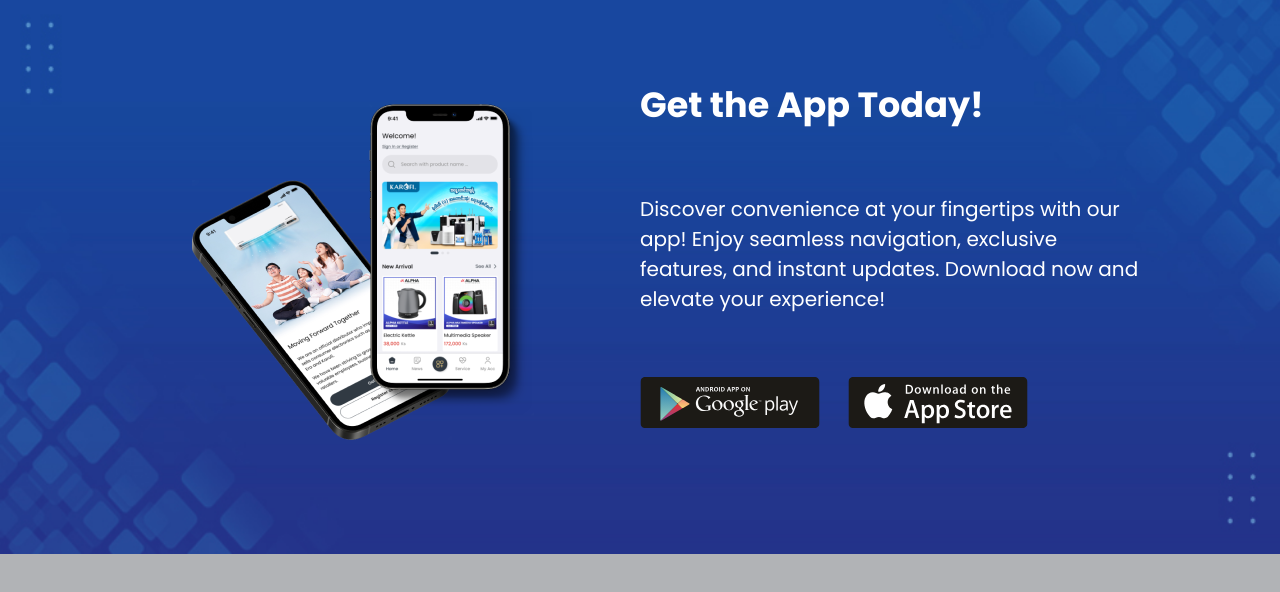
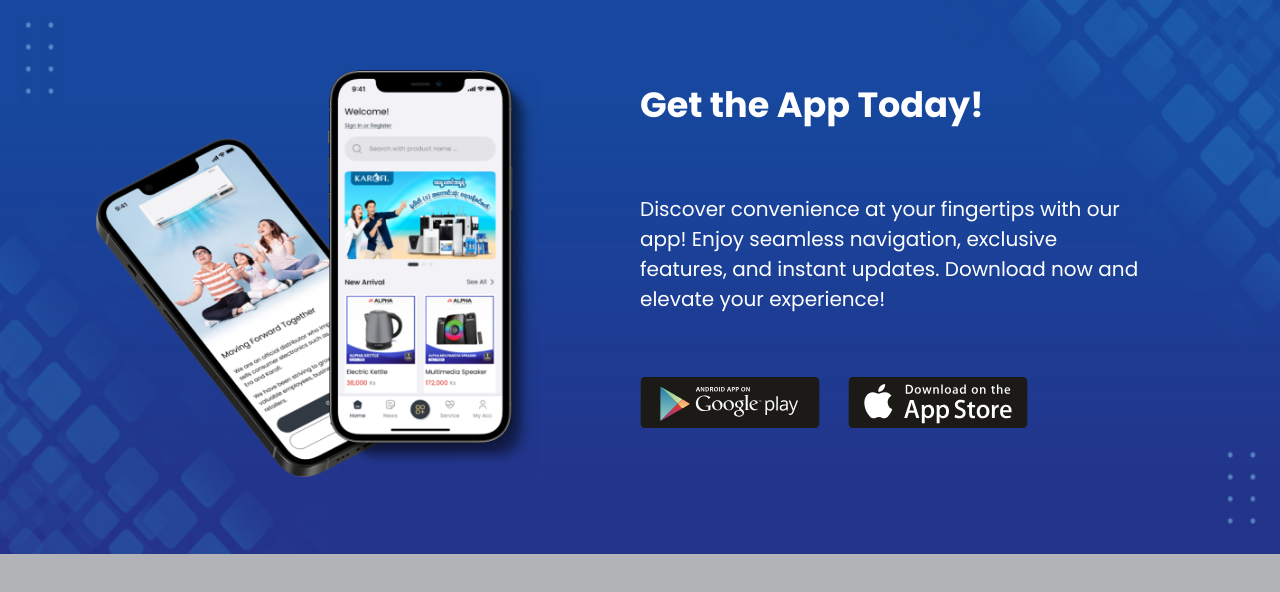
Before and after one commit to SawLinThant/Alpha-mm, a React (Create React App) app: page / in a window 1280 px wide. Shown: the part 1927-2519 px from the top of the page. Built offline with nearby package versions, Linux system fonts and the light colour scheme; no server answers.

Commit message:
update-app-img

```diff
--- a/src/pages/Home.js
+++ b/src/pages/Home.js
@@ -226,13 +226,13 @@ const Home = () => {
         <div className="download-container">
           <div className="icon">
             <div className="phone-icon-container">
-              <div className="phone-icon1">
+              {/* <div className="phone-icon1">
                 <img src="/ph1.png" />
               </div>
               <div className="phone-icon2">
-                {/* <PhoneTwo width={220} height={440} /> */}
                 <img src="/ph2.png" />
-              </div>
+              </div> */}
+              <img style={{maxWidth:'100%',maxHeight:'100%',objectFit:'cover'}} src="/app-img.png" alt="" />
             </div>
           </div>
           <div className="download-description">
--- a/src/style/home.css
+++ b/src/style/home.css
@@ -310,7 +310,7 @@ background-size: cover;
 .icon {
   height: 35.125rem;
   display: flex;
-  justify-content: flex-end;
+  justify-content: center;
 }
 
 .phone-icon-container {
@@ -318,7 +318,7 @@ background-size: cover;
   width: 28rem;
   display: flex;
   flex-direction: row;
-  align-items: flex-end;
+  align-items: center;
 }
 
 .phone-icon1 {
```
Also changed, not shown: public/app-img.png (added), public/ph1.png.
